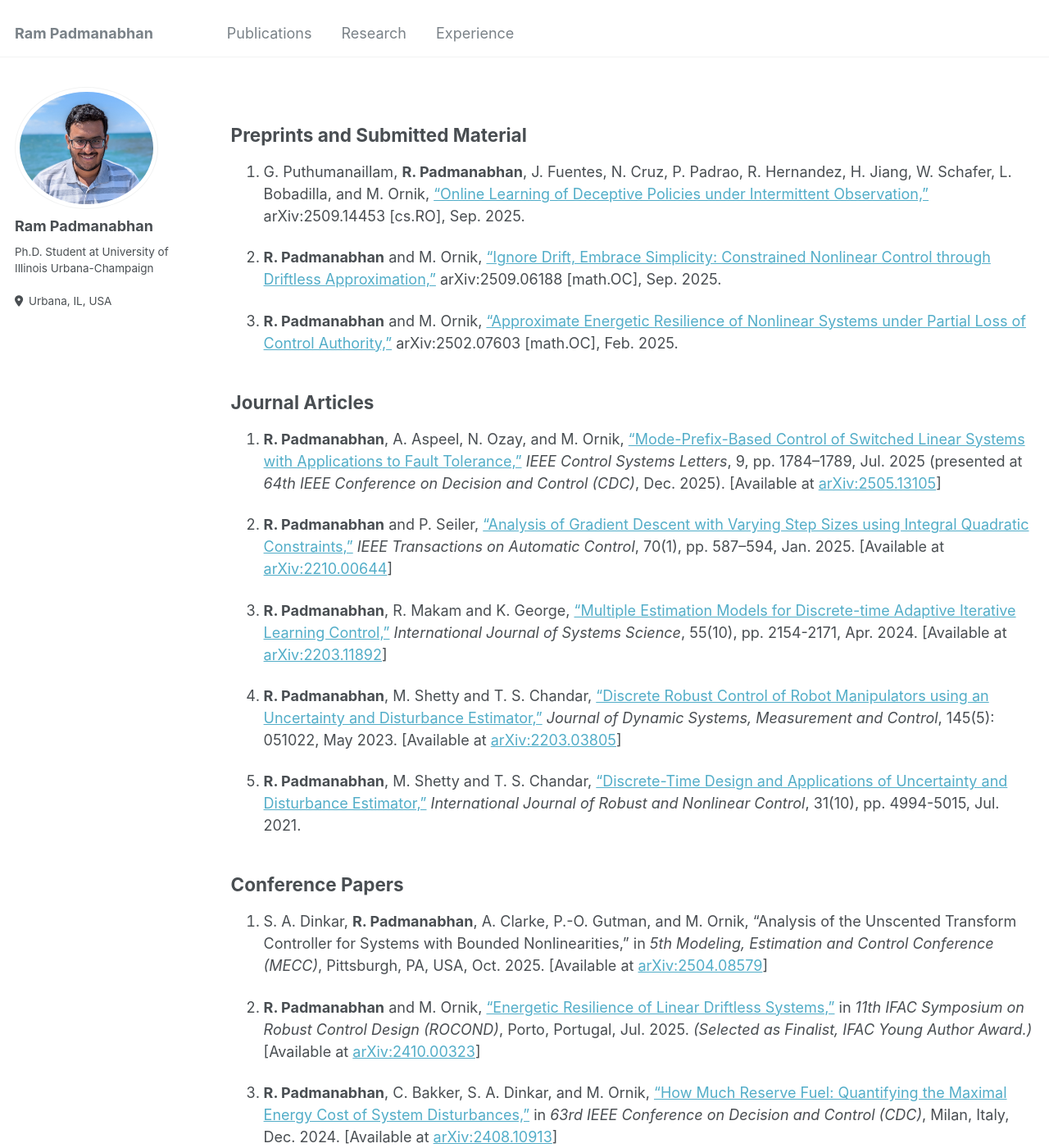
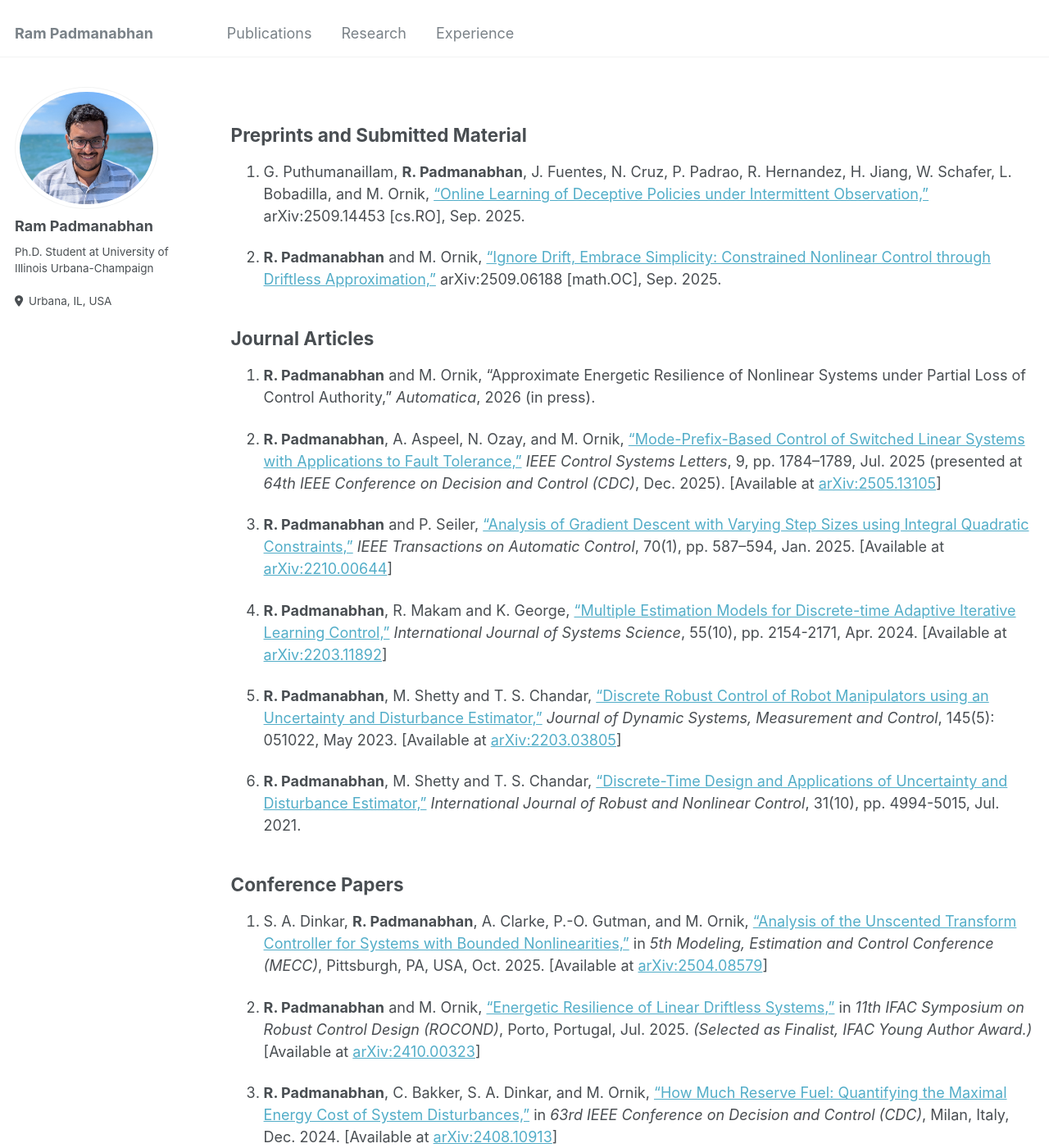
Before and after one commit to ram-p/ram-p.github.io, a Jekyll site: the page built from _pages/publications.md, in a window 1280 px wide and 1400 px high. Shown: the whole window at 82% size. Built offline with Jekyll 4.4.1, drawn with Linux system fonts in a browser that asks for light colours.

Commit message:
Automatica

```diff
--- a/_pages/publications.md
+++ b/_pages/publications.md
@@ -12,10 +12,10 @@ Preprints and Submitted Material
 
 1. **R. Padmanabhan** and M. Ornik, ["Ignore Drift, Embrace Simplicity: Constrained Nonlinear Control through Driftless Approximation,"](https://arxiv.org/abs/2509.06188) arXiv:2509.06188 [math.OC], Sep. 2025.
 
-1. **R. Padmanabhan** and M. Ornik, ["Approximate Energetic Resilience of Nonlinear Systems under Partial Loss of Control Authority,"](https://arxiv.org/abs/2502.07603) arXiv:2502.07603 [math.OC], Feb. 2025.
-
 Journal Articles
 ------
+
+1. **R. Padmanabhan** and M. Ornik, "Approximate Energetic Resilience of Nonlinear Systems under Partial Loss of Control Authority," _Automatica_, 2026 (in press).
 
 1. **R. Padmanabhan**, A. Aspeel, N. Ozay, and M. Ornik, ["Mode-Prefix-Based Control of Switched Linear Systems with Applications to Fault Tolerance,"](https://ieeexplore.ieee.org/document/11036760) _IEEE Control Systems Letters_, 9, pp. 1784--1789, Jul. 2025 (presented at _64th IEEE Conference on Decision and Control (CDC)_, Dec. 2025). \[Available at [arXiv:2505.13105](https://arxiv.org/abs/2505.13105)\]
 
@@ -30,7 +30,7 @@ Journal Articles
 Conference Papers
 ------
 
-1. S. A. Dinkar, **R. Padmanabhan**, A. Clarke, P.-O. Gutman, and M. Ornik, "Analysis of the Unscented Transform Controller for Systems with Bounded Nonlinearities," in _5th Modeling, Estimation and Control Conference (MECC)_, Pittsburgh, PA, USA, Oct. 2025. \[Available at [arXiv:2504.08579](https://arxiv.org/abs/2504.08579)\]
+1. S. A. Dinkar, **R. Padmanabhan**, A. Clarke, P.-O. Gutman, and M. Ornik, ["Analysis of the Unscented Transform Controller for Systems with Bounded Nonlinearities,"](https://www.sciencedirect.com/science/article/pii/S2405896325029623) in _5th Modeling, Estimation and Control Conference (MECC)_, Pittsburgh, PA, USA, Oct. 2025. \[Available at [arXiv:2504.08579](https://arxiv.org/abs/2504.08579)\]
 
 1. **R. Padmanabhan** and M. Ornik, ["Energetic Resilience of Linear Driftless Systems,"](https://www.sciencedirect.com/science/article/pii/S2405896325014922) in _11th IFAC Symposium on Robust Control Design (ROCOND)_, Porto, Portugal, Jul. 2025. _(Selected as Finalist, IFAC Young Author Award.)_ \[Available at [arXiv:2410.00323](https://arxiv.org/abs/2410.00323)\]
 
```
Also changed, not shown: _pages/about.md (+2 -0 lines), 1 other file.
